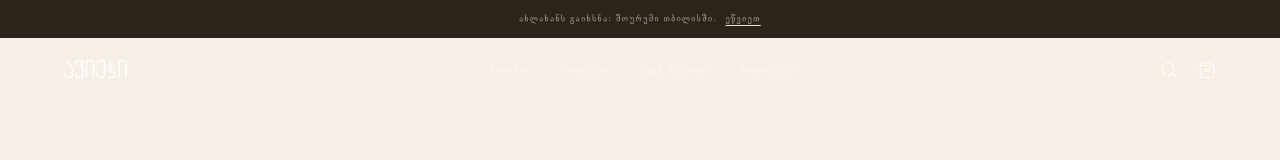
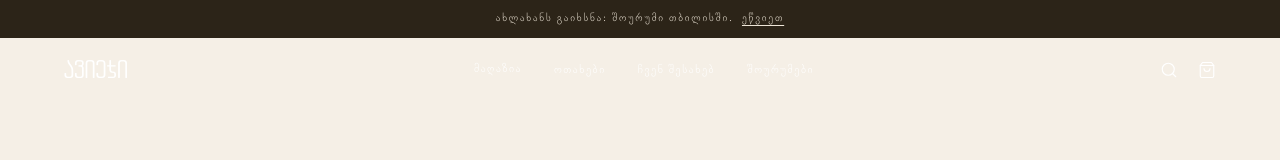
Before and after one commit to tezogogaladze/furniture-store, a Next.js app: page / in a window 1280 px wide. Shown: the top 160 px of the page. Built offline with nearby package versions, Linux system fonts and the light colour scheme.

Commit message:
more text-sizing

```diff
--- a/app/globals.css
+++ b/app/globals.css
@@ -72,7 +72,7 @@ img { max-width: 100%; height: auto; }
 
 .label-geo {
   font-family: var(--font-body);
-  font-size: 0.7rem;
+  font-size: 0.8rem;
   letter-spacing: 0.12em;
   text-transform: uppercase;
 }
--- a/components/AnnouncementBar.tsx
+++ b/components/AnnouncementBar.tsx
@@ -39,7 +39,7 @@ export default function AnnouncementBar() {
         style={{
           opacity: visible ? 1 : 0,
           transition: "opacity 300ms",
-          fontSize: "0.625rem",
+          fontSize: "0.75rem",
           letterSpacing: "0.15em",
         }}
       >
--- a/components/Footer.tsx
+++ b/components/Footer.tsx
@@ -119,7 +119,7 @@ export default function Footer() {
             <div key={col.title} className="footer-col">
               <h4
                 className="label-geo"
-                style={{ fontSize: "0.625rem", color: "var(--color-clay)" }}
+                style={{ fontSize: "0.75rem", color: "var(--color-clay)" }}
               >
                 {col.title}
               </h4>
--- a/components/Header.tsx
+++ b/components/Header.tsx
@@ -93,7 +93,7 @@ export default function Header({ onSearchOpen }: HeaderProps) {
                   >
                     <button
                       className="label-geo py-4 transition-opacity duration-300 hover:opacity-50"
-                      style={{ fontSize: "0.7rem" }}
+                      style={{ fontSize: "0.8rem" }}
                     >
                       {item.label}
                     </button>
@@ -104,7 +104,7 @@ export default function Header({ onSearchOpen }: HeaderProps) {
                     <a
                       href={item.href}
                       className="label-geo py-4 transition-opacity duration-300 hover:opacity-50"
-                      style={{ fontSize: "0.7rem" }}
+                      style={{ fontSize: "0.8rem" }}
                     >
                       {item.label}
                     </a>
--- a/components/ProductGrid.tsx
+++ b/components/ProductGrid.tsx
@@ -62,7 +62,7 @@ export default function ProductGrid() {
                   className="label-geo"
                   style={{
                     color: "var(--color-earth-muted)",
-                    fontSize: "0.625rem",
+                    fontSize: "0.75rem",
                   }}
                 >
                   {product.price}
--- a/components/RegionModal.tsx
+++ b/components/RegionModal.tsx
@@ -72,7 +72,7 @@ export default function RegionModal({ open, onClose }: RegionModalProps) {
             style={{
               background: "var(--fg)",
               color: "var(--bg)",
-              fontSize: "0.625rem",
+              fontSize: "0.75rem",
             }}
           >
             გადასვლა GE საიტზე
@@ -82,7 +82,7 @@ export default function RegionModal({ open, onClose }: RegionModalProps) {
             className="label-geo flex-1 rounded-sm py-3 transition-opacity duration-300 hover:opacity-60"
             style={{
               border: "1px solid var(--color-earth-border)",
-              fontSize: "0.625rem",
+              fontSize: "0.75rem",
             }}
           >
             დარჩი US საიტზე
--- a/components/SearchOverlay.tsx
+++ b/components/SearchOverlay.tsx
@@ -84,7 +84,7 @@ export default function SearchOverlay({ open, onClose }: SearchOverlayProps) {
           <button
             onClick={onClose}
             className="label-geo shrink-0 transition-opacity duration-300 hover:opacity-50"
-            style={{ fontSize: "0.625rem", color: "var(--color-clay)" }}
+            style={{ fontSize: "0.75rem", color: "var(--color-clay)" }}
           >
             დახურვა
           </button>
--- a/components/ShopTabs.tsx
+++ b/components/ShopTabs.tsx
@@ -94,7 +94,7 @@ export default function ShopTabs() {
                   activeTab === tab
                     ? "1px solid var(--fg)"
                     : "1px solid transparent",
-                fontSize: "0.7rem",
+                fontSize: "0.8rem",
               }}
             >
               {tab === "furniture" ? "ავეჯი" : "ოთახები"}
```
